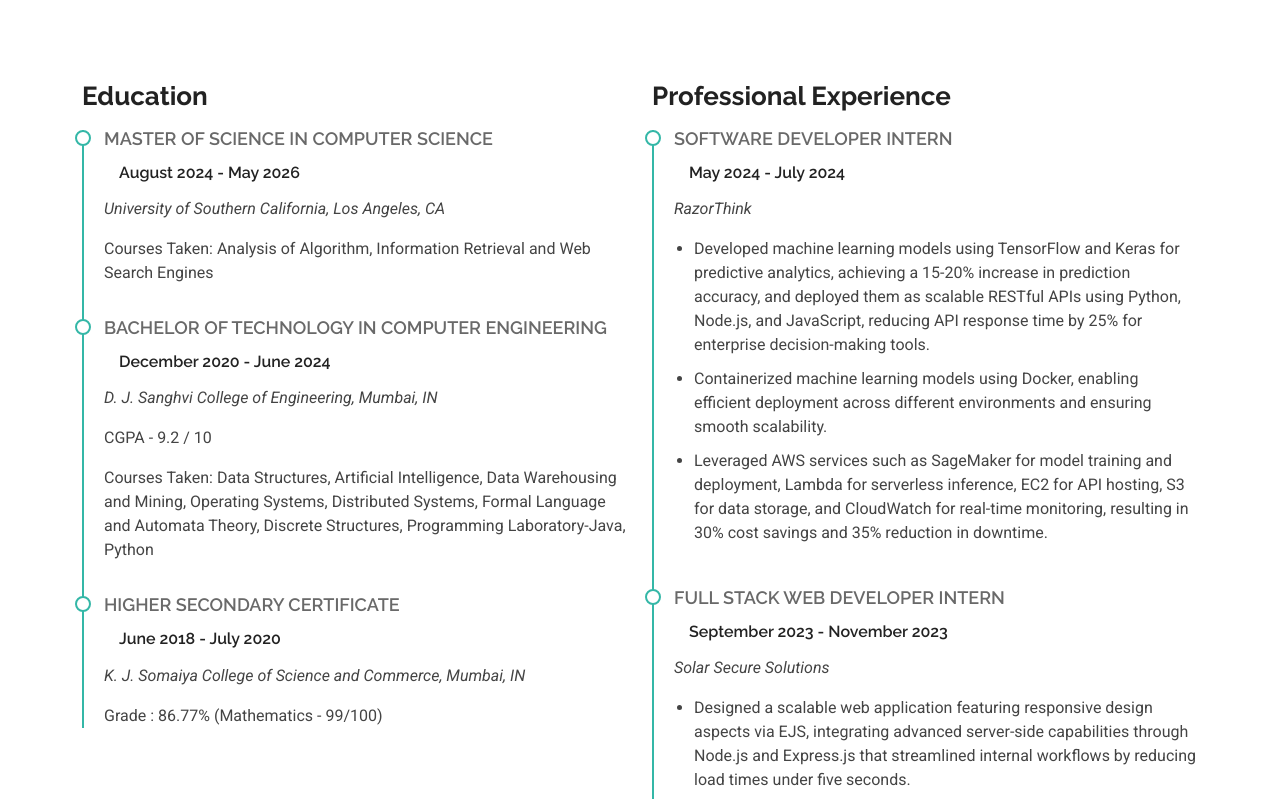
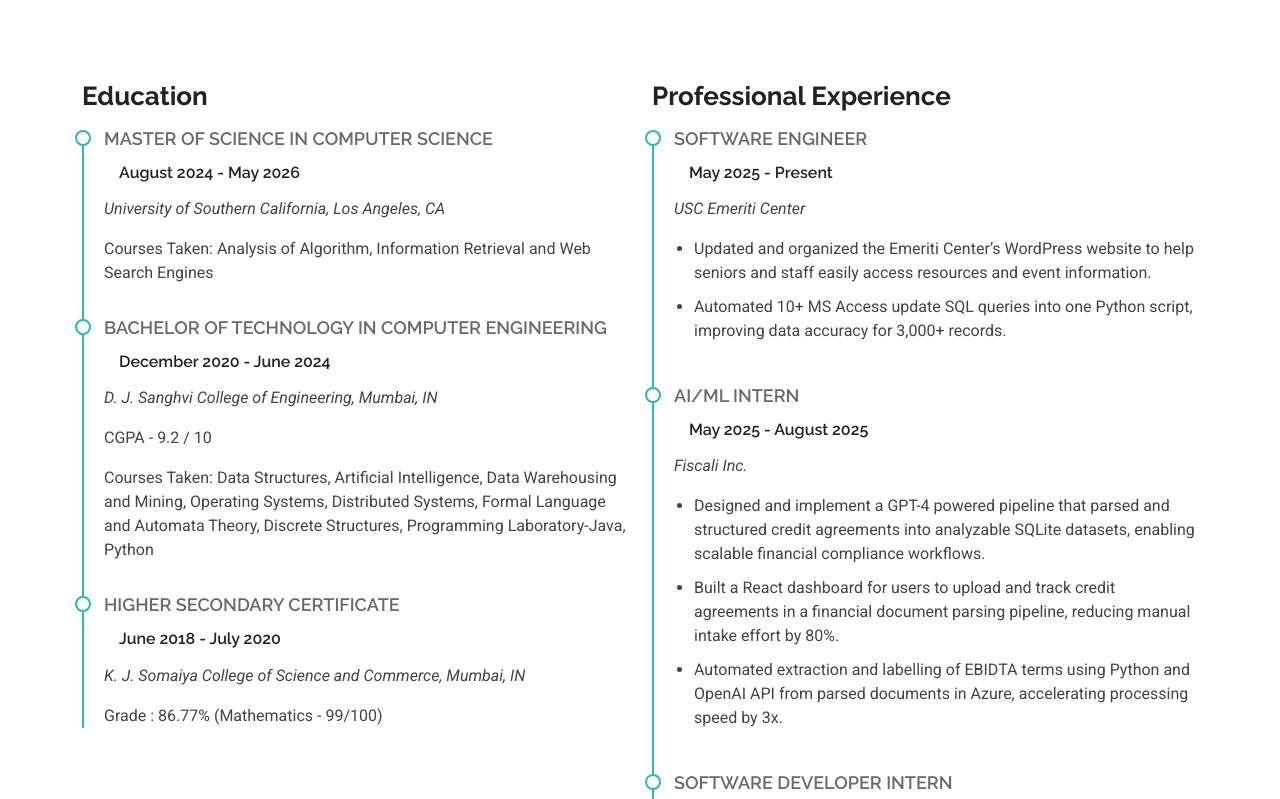
Before and after one commit to ishan0410/ishan0410.github.io, a plain HTML site: page resume.html in a window 1280 px wide. Shown: the part 220-1019 px from the top of the page. Drawn offline with Linux system fonts and the light colour scheme; a script that the page names is missing.

Commit message:
Update resume.html

```diff
--- a/resume.html
+++ b/resume.html
@@ -104,6 +104,27 @@
           <div class="col-lg-6" data-aos="fade-up" data-aos-delay="200">
             <h3 class="resume-title">Professional Experience</h3>
             <div class="resume-item">
+              <h4>Software Engineer</h4>
+              <h5>May 2025 - Present</h5>
+              <p><em>USC Emeriti Center</em></p>
+              <ul>
+                <li>Updated and organized the Emeriti Center’s WordPress website to help seniors and staff easily access resources and event information.</li>
+                <li>Automated 10+ MS Access update SQL queries into one Python script, improving data accuracy for 3,000+ records.</li>
+              </ul>
+            </div><!-- End Resume Item -->
+
+            <div class="resume-item">
+              <h4>AI/ML Intern</h4>
+              <h5>May 2025 - August 2025</h5>
+              <p><em>Fiscali Inc.</em></p>
+              <ul>
+                <li>Designed and implement a GPT-4 powered pipeline that parsed and structured credit agreements into analyzable SQLite datasets, enabling scalable financial compliance workflows.</li>
+                <li>Built a React dashboard for users to upload and track credit agreements in a financial document parsing pipeline, reducing manual intake effort by 80%.</li>
+                <li>Automated extraction and labelling of EBIDTA terms using Python and OpenAI API from parsed documents in Azure, accelerating processing speed by 3x.</li>
+              </ul>
+            </div><!-- End Resume Item -->
+
+            <div class="resume-item">
               <h4>Software Developer Intern</h4>
               <h5>May 2024 - July 2024</h5>
               <p><em>RazorThink</em></p>
@@ -116,7 +137,7 @@
                 <li>Leveraged AWS services such as SageMaker for model training and deployment, Lambda for serverless inference, EC2 for API hosting,
                   S3 for data storage, and CloudWatch for real-time monitoring, resulting in 30% cost savings and 35% reduction in downtime.</li>
               </ul>
-            </div><!-- Edn Resume Item -->
+            </div><!-- End Resume Item -->
 
             <div class="resume-item">
               <h4>Full Stack Web Developer Intern</h4>
@@ -200,7 +221,6 @@
 
 </html>
 
-
 <script
   src='https://cdn.jotfor.ms/agent/embedjs/0196f6600eae74629ef2e4e9809716a05a5b/embed.js?skipWelcome=1&maximizable=1'>
 </script>
```
